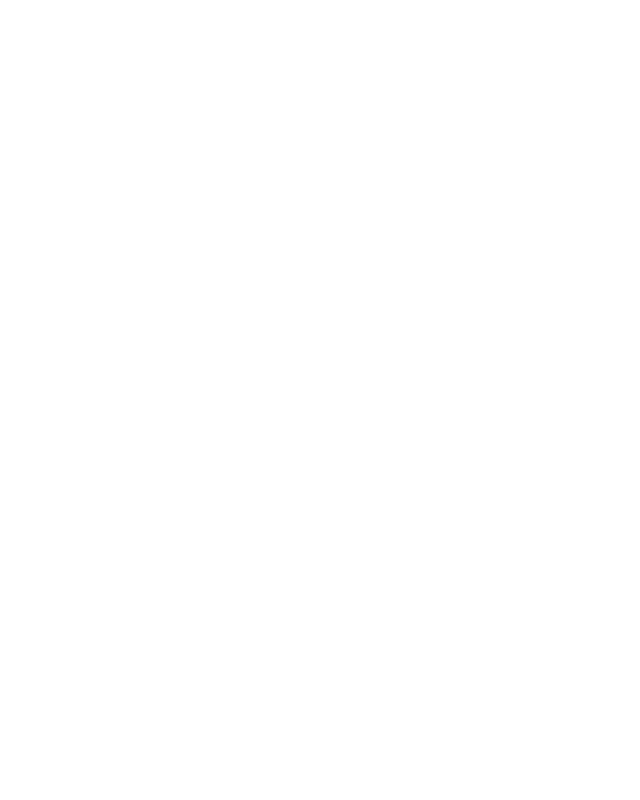
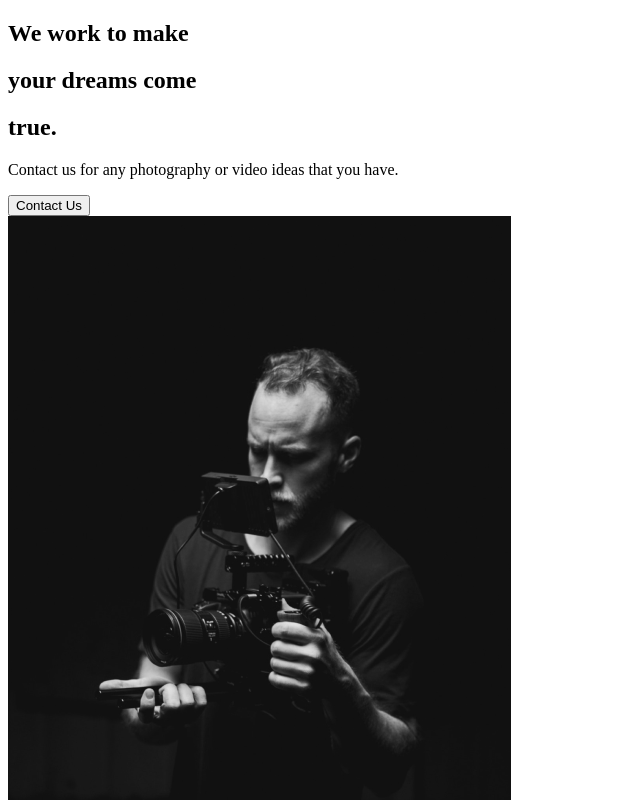
Before and after one commit to angelonazzaro/capture, a React (Create React App) app: page / in a window 1280 px wide. Shown: the top 800 px of the page, without its empty margins (0-640 px from the left). Built offline with nearby package versions, Linux system fonts and the light colour scheme.

Commit message:
about us structure

```diff
--- a/src/App.js
+++ b/src/App.js
@@ -1,9 +1,9 @@
-
+import AboutUs from "./pages/AboutUs";
 
 function App() {
   return (
     <div className="App">
-
+        <AboutUs />
     </div>
   );
 }
--- /dev/null
+++ b/src/components/AboutSection.js
@@ -0,0 +1,30 @@
+import home1 from '../img/home1.png';
+
+function AboutSection() {
+    return (
+        <div>
+            <div className="description">
+                <div className="title">
+                    {/* Separating the text in different chunks that will be
+                        animated independently */}
+                    <div className="hide">
+                        <h2>We work to make</h2>
+                    </div>
+                    <div className="hide">
+                        <h2>your <span>dreams</span> come </h2>
+                    </div>
+                     <div className="hide">
+                        <h2>true.</h2>
+                    </div>
+                </div>
+                <p>Contact us for any photography or video ideas that you have.</p>
+                <button>Contact Us</button>
+            </div>
+            <div className="image">
+                <img src={home1} alt="guy with a camera" />
+            </div>
+        </div>
+    );
+}
+
+export default AboutSection;
--- /dev/null
+++ b/src/pages/AboutUs.js
@@ -0,0 +1,11 @@
+import AboutSection from "../components/AboutSection";
+
+function AboutUs() {
+    return (
+        <div>
+            <AboutSection />
+        </div>
+    );
+}
+
+export default AboutUs;
```
